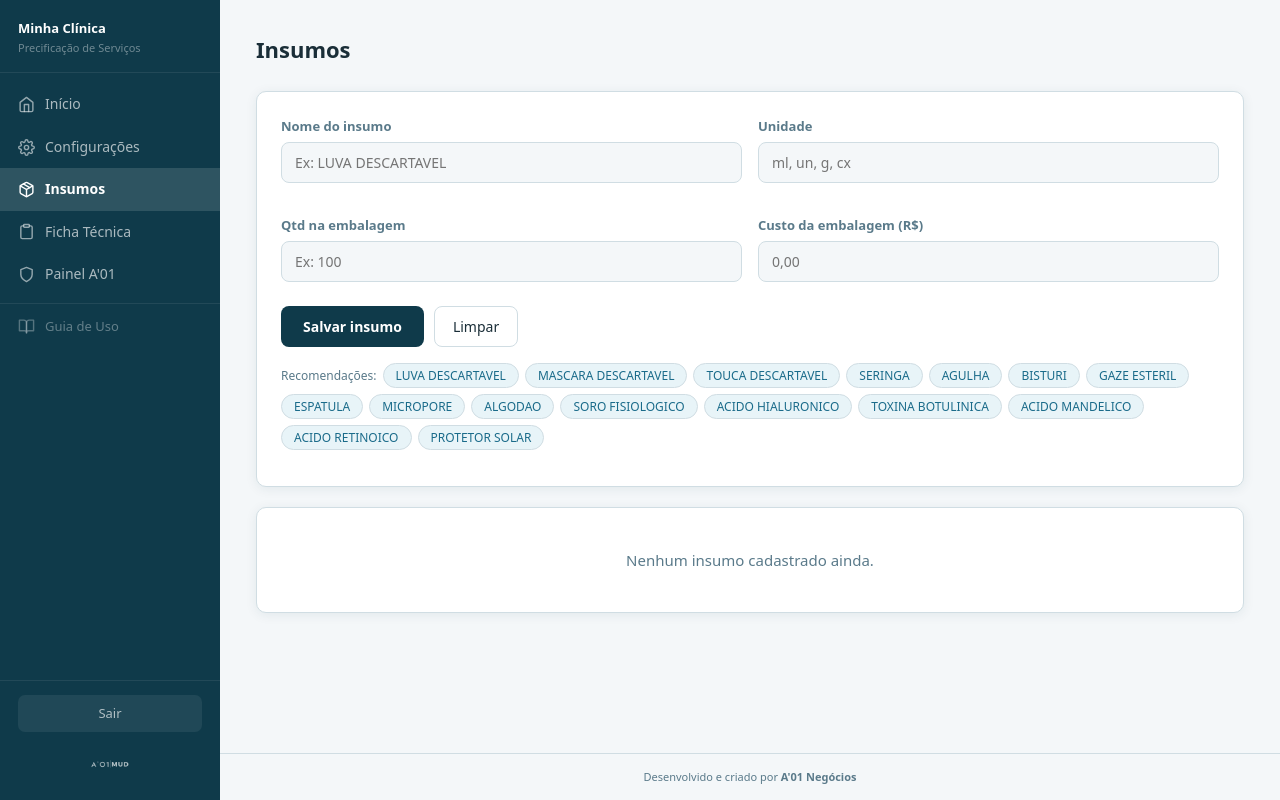
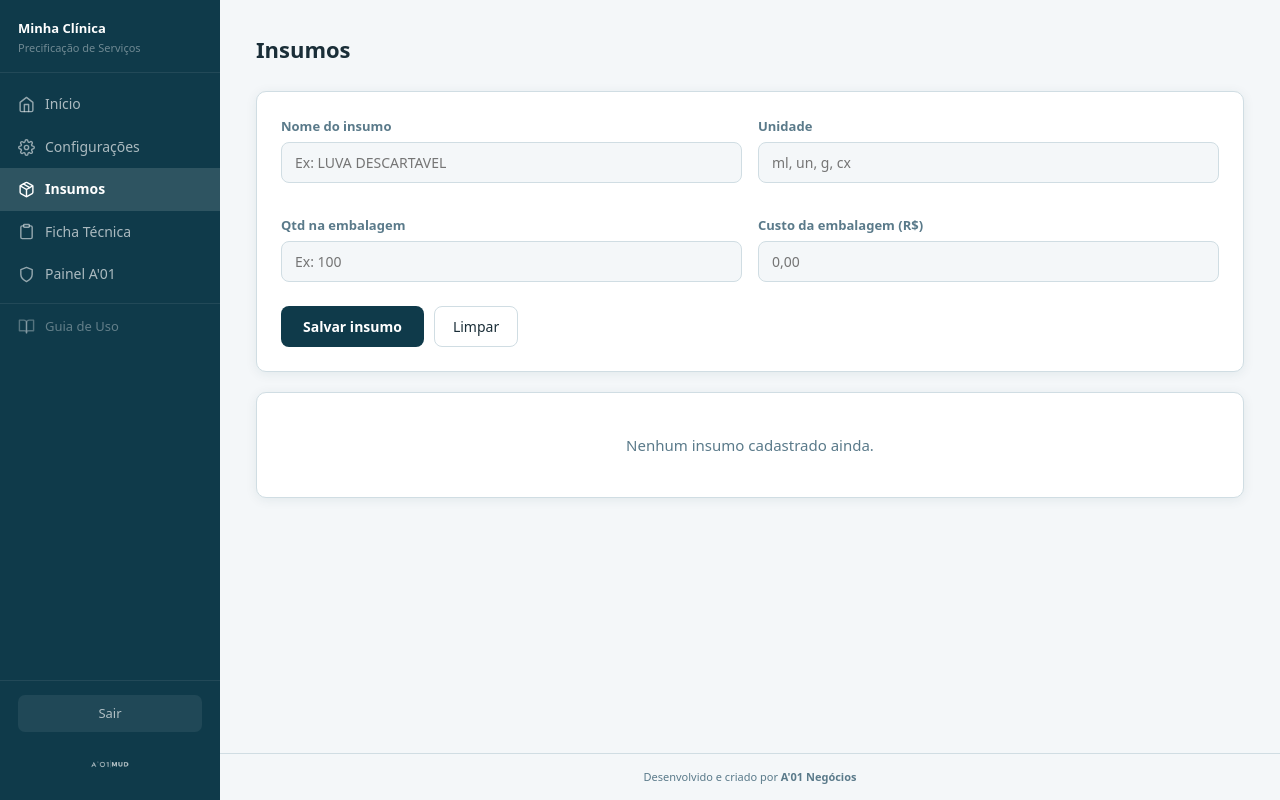
Before and after one commit to jusobradiel/a01-precificacao, a Flask app: page /insumos in a window 1280 px wide. Run offline with Flask 3, Linux system fonts and the light colour scheme; the visitor is signed in with stand-in values (Sample User, id 1).

Commit message:
remove recommendations chips from insumos page

```diff
--- a/templates/insumos.html
+++ b/templates/insumos.html
@@ -27,12 +27,6 @@
     <div style="display:flex;gap:10px;margin-top:8px">
       <button type="submit" class="btn-primario">Salvar insumo</button>
       <button type="button" class="btn-secundario" onclick="limparForm()">Limpar</button>
-    </div>
-    <div class="sugestoes" style="margin-top:16px">
-      <span class="sugestao-label">Recomendações:</span>
-      {% for s in ["LUVA DESCARTAVEL","MASCARA DESCARTAVEL","TOUCA DESCARTAVEL","SERINGA","AGULHA","BISTURI","GAZE ESTERIL","ESPATULA","MICROPORE","ALGODAO","SORO FISIOLOGICO","ACIDO HIALURONICO","TOXINA BOTULINICA","ACIDO MANDELICO","ACIDO RETINOICO","PROTETOR SOLAR"] %}
-      <button type="button" class="chip" onclick="sugerirInsumo('{{ s }}')">{{ s }}</button>
-      {% endfor %}
     </div>
   </form>
 </div>
```
